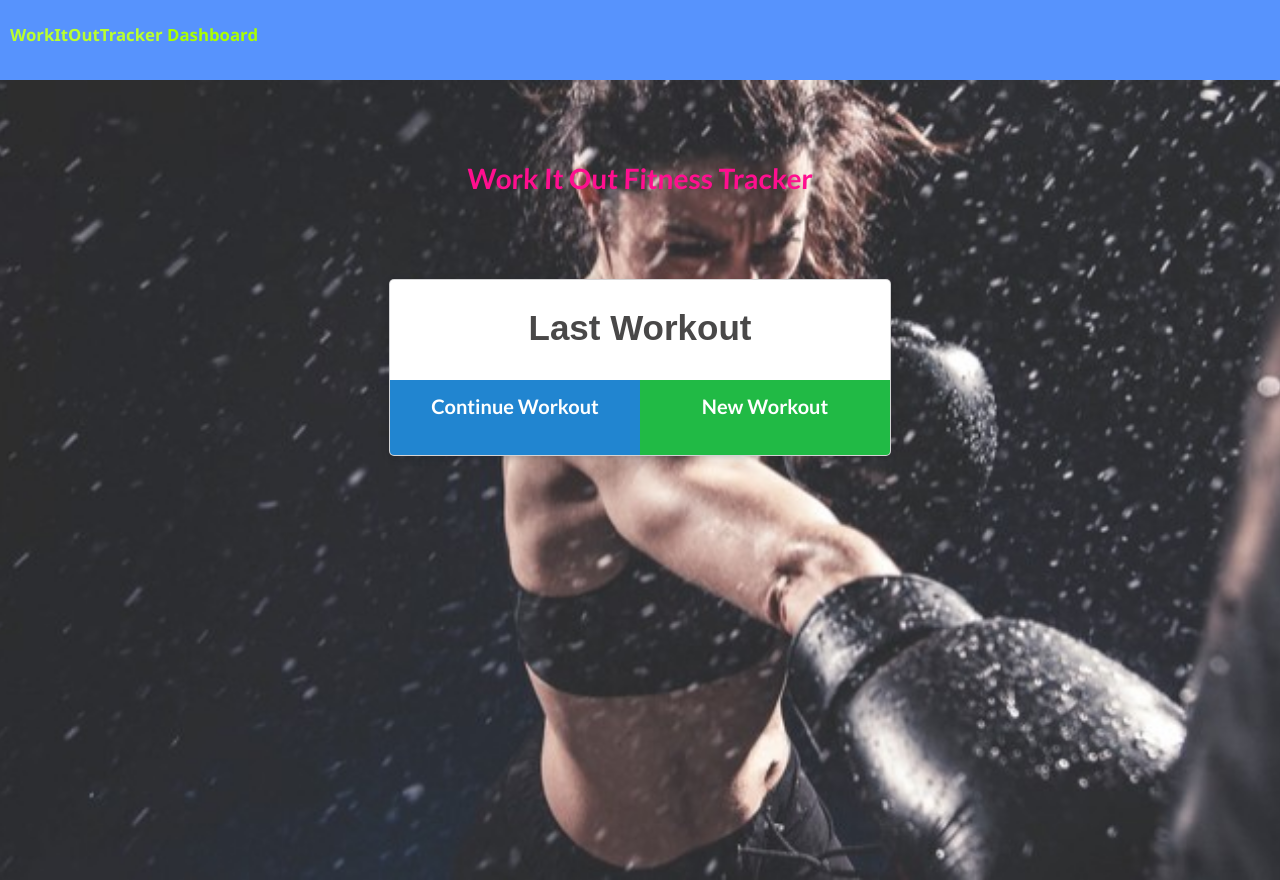
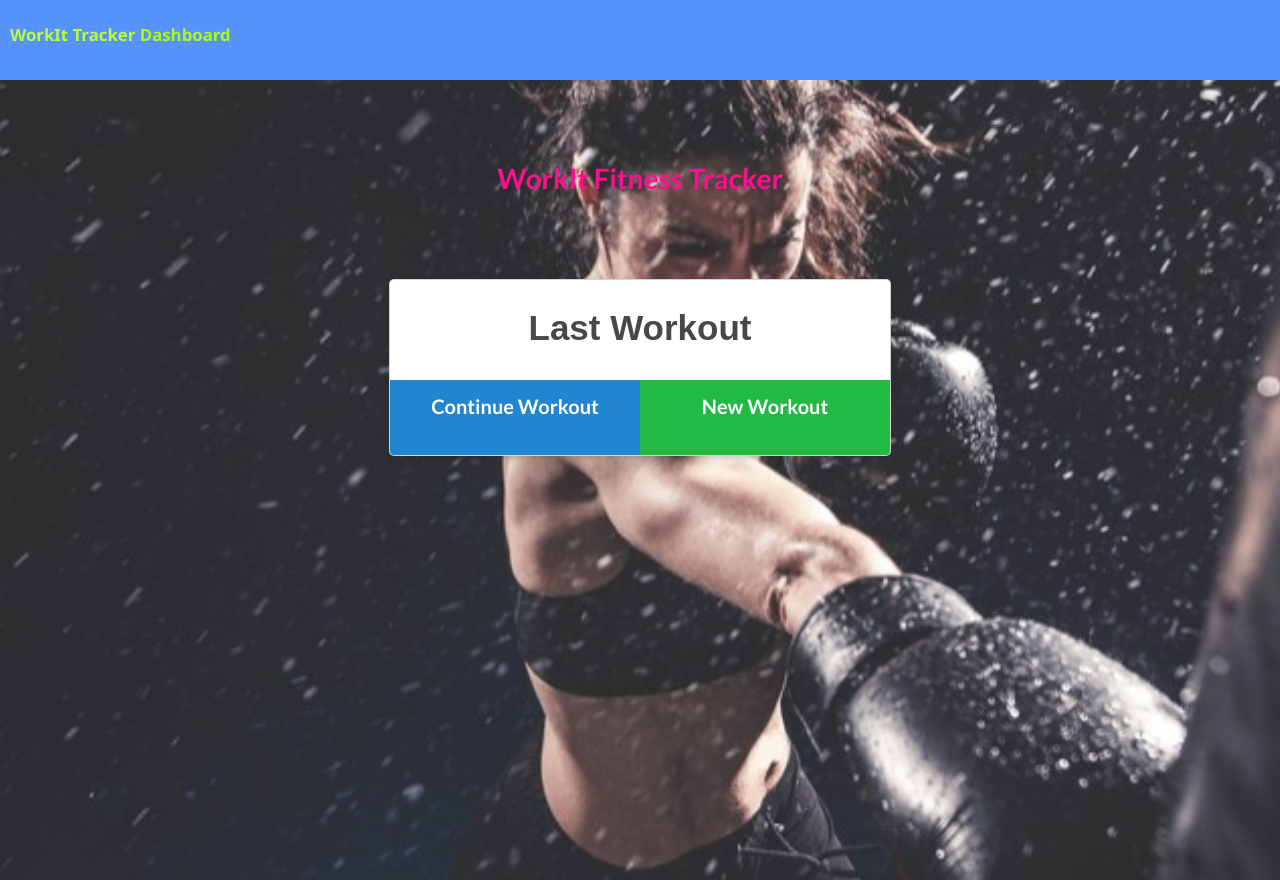
Before and after one commit to nnismithllc/WorkItTrack, a website: page public/index.html in a window 1280 px wide. Drawn offline with nearby package versions, Linux system fonts and the light colour scheme; no server answers; files whose address does not match are found by name.

Commit message:
name change on index.html

```diff
--- a/public/index.html
+++ b/public/index.html
@@ -14,12 +14,12 @@
 <!-- Body Information -->
 <body>
   <nav>
-    <a href="/" class="workito"> WorkItOutTracker</a>
+    <a href="/" class="workito"> WorkIt Tracker</a>
     <a href="/stats" class="workit">Dashboard</a>
   </nav>
   <div class="wrapper workout">
     <header>
-      <h1> Work It Out Fitness Tracker</h1>
+      <h1> WorkIt Fitness Tracker</h1>
     </header>
     <div class="ui container workout">
       <div class="ui raised card m-auto">
```
Also changed, not shown: README.md.
